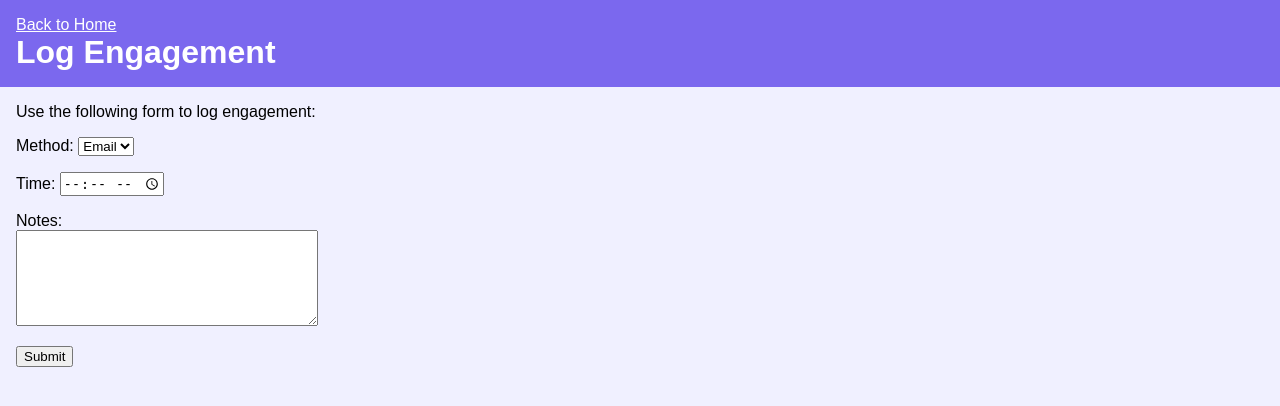
After one commit to william-summerrise/business-intelligence-app, a Flask app: page /log-engagement in a window 1280 px wide. The commit adds this page. Shown: the top 406 px of the page. Run offline with Flask 3, Linux system fonts and the light colour scheme.

Commit message:
form to log engagement

```diff
--- a/app.py
+++ b/app.py
@@ -86,3 +86,15 @@ def summary():
             })
 
     return render_template('summary.html', data=data)
+
+@app.route('/log-engagement', methods=['GET', 'POST'])
+def log_engagement():
+    feedback = None
+    if request.method == 'POST':
+        print(f"""Got engagement data:
+Method: {request.form['method']}
+Time: {request.form['time']}
+Notes: {request.form['notes']}""")
+        feedback = 'Engagement Logged!'
+
+    return render_template('log-engagement.html', feedback=feedback)
--- a/templates/index.html
+++ b/templates/index.html
@@ -7,6 +7,7 @@
 {% block main %}
     <ul>
         <li><a href="{{ url_for('log_usage') }}">Log Service Usage</a></li>
+        <li><a href="{{ url_for('log_engagement') }}">Log Engagement</a></li>
         <li><a href="{{ url_for('summary') }}">Summary</a></li>
     </ul>
 {% endblock %}
--- /dev/null
+++ b/templates/log-engagement.html
@@ -0,0 +1,37 @@
+{% extends "layout/sub_base.html" %}
+
+{% block title %}
+    Log Engagement
+{% endblock %}
+
+{% block main %}
+    {% if feedback %}
+        <strong>{{ feedback }}</strong>
+    {% else %}
+        Use the following form to log engagement:
+    {% endif %}
+
+    <form method="post">
+        <p>
+            <label for="method">Method:</label>
+            <select id="method" name="method" required>
+                <option value="email">Email</option>
+                <option value="app">App</option>
+                <option value="sms">SMS</option>
+            </select>
+        </p>
+
+        <p>
+            <label for="time">Time:</label>
+            <input type="time" id="time" name="time" required>
+        </p>
+
+        <p>
+            <label for="notes">Notes:</label>
+            <br aria-hidden="true">
+            <textarea id="notes" name="notes" rows="6" cols="35" required></textarea>
+        </p>
+
+        <input type="submit">
+    </form>
+{% endblock %}
```
